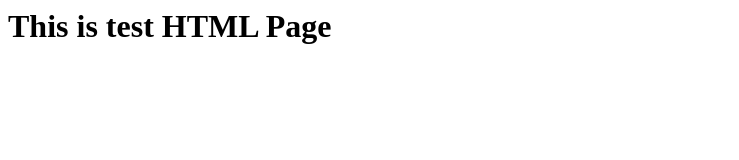
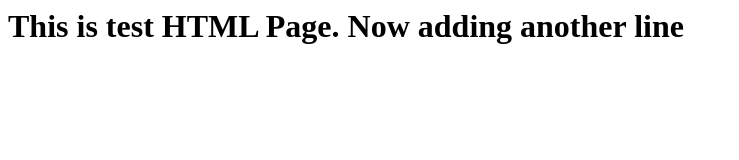
Before and after one commit to patriotali06/firstgitrepo, a plain HTML site: page index.html in a window 1280 px wide. Shown: the whole page, without its empty margins (0-739 px from the left). Drawn offline with Linux system fonts and the light colour scheme.

Commit message:
added second line to index.html page

```diff
--- a/index.html
+++ b/index.html
@@ -1,5 +1,5 @@
 <html>
 <body>
-	<h1>This is test HTML Page</h1>
+	<h1>This is test HTML Page. Now adding another line</h1>
 </body>
 </html>
```
